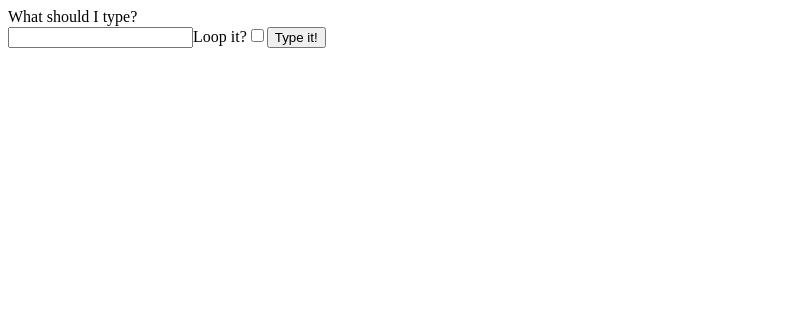
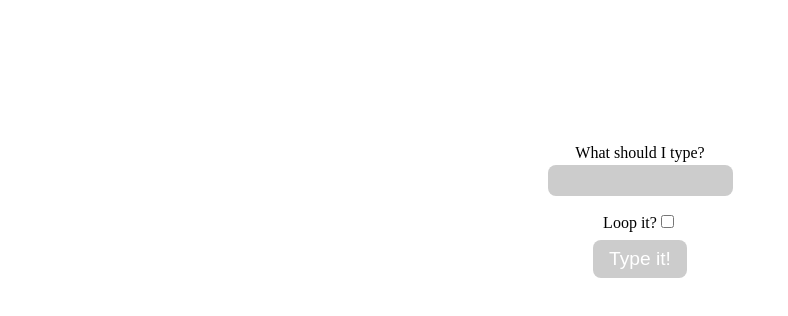
Before and after one commit to CBroaders12/typewriter-component, a React app: page / in a window 1280 px wide. Shown: the top 316 px of the page, without its empty margins (0-788 px from the left). Built offline with nearby package versions, Linux system fonts and the light colour scheme.

Commit message:
form styling

```diff
--- a/src/App.jsx
+++ b/src/App.jsx
@@ -1,47 +1,55 @@
 import React, { useState } from 'react';
-// import styles from './app.component.css';
+import styles from './app.component.css';
 
 import Typewriter from './Typewriter';
 
-/* eslint-disable arrow-body-style */
 const App = () => {
   const [looping, setLooping] = useState(false);
   const [textToType, setTextToType] = useState('');
   const [start, setStart] = useState(false);
 
-  const handleSubmit = (e) => {
-    e.preventDefault();
-
-    setStart(!start);
-  };
-
   return (
-    <>
-      {start && <Typewriter textToType={textToType} loop={looping} />}
-      <form onSubmit={handleSubmit}>
-        <label htmlFor='typewriterInput'>
+    <main className={styles.app}>
+      <div className={styles.container}>
+        {start && <Typewriter textToType={textToType} loop={looping} />}
+      </div>
+      <form className={styles.form}>
+        <label htmlFor='typewriterInput' className={styles.label}>
           What should I type?
           <br />
           <input
             type='text'
             name='typewriterInput'
             id='typewriterInput'
+            className={styles.textInput}
             value={textToType}
             onChange={(e) => setTextToType(e.target.value)}
+            disabled={start}
           />
         </label>
-        <label htmlFor='looping'>
+        <label htmlFor='loopInput' className={styles.label}>
           Loop it?
           <input
             type='checkbox'
+            name='loopInput'
+            id='loopInput'
+            className={styles.checkbox}
+            disabled={start}
             onChange={(e) => {
               setLooping(e.target.checked);
             }}
           />
         </label>
-        <button type='submit'>{start ? 'Stop' : 'Type it!'}</button>
+        <button
+          type='button'
+          className={!start ? styles.typeButton : styles.stopButton}
+          onClick={() => setStart(!start)}
+          disabled={textToType === ''}
+        >
+          {start ? 'Stop' : 'Type it!'}
+        </button>
       </form>
-    </>
+    </main>
   );
 };
 
--- a/src/Typewriter.jsx
+++ b/src/Typewriter.jsx
@@ -2,7 +2,9 @@ import React, { useEffect, useReducer } from 'react';
 import PropTypes from 'prop-types';
 import styles from './Typewriter.component.css';
 
-const Typewriter = ({ textToType, wpm, loop }) => {
+/* eslint-disable object-curly-newline */
+
+const Typewriter = ({ textToType, wpm, loop, pause }) => {
   const words = textToType.split(/\s+/);
   const averageWordLength =
     words.map((word) => word.length).reduce((a, b) => a + b) / words.length;
@@ -45,11 +47,14 @@ const Typewriter = ({ textToType, wpm, loop }) => {
         });
       }, delay);
     } else if (state.finished && loop) {
-      timeoutId = setTimeout(() => {
-        dispatch({
-          type: 'BACKSPACE',
-        });
-      }, delay / 2);
+      timeoutId = setTimeout(
+        () => {
+          dispatch({
+            type: 'BACKSPACE',
+          });
+        },
+        state.text.length === textToType.length ? pause * 1000 : delay / 2
+      );
     }
 
     return () => timeoutId && clearTimeout(timeoutId);
@@ -67,11 +72,13 @@ Typewriter.propTypes = {
   textToType: PropTypes.string.isRequired,
   loop: PropTypes.bool,
   wpm: PropTypes.number,
+  pause: PropTypes.number,
 };
 
 Typewriter.defaultProps = {
   loop: false,
   wpm: 100,
+  pause: 1,
 };
 
 export default Typewriter;
--- a/src/app.component.css
+++ b/src/app.component.css
@@ -1,5 +1,68 @@
-.app {
-  margin: 1rem;
-  font-family: Arial, Helvetica, sans-serif;
-  color: blue;
+.app,
+.form {
+  display: flex;
+  flex-direction: column;
+  align-items: center;
+  justify-content: center;
 }
+
+.container {
+  height: 5rem;
+  margin: 1.5rem 0;
+}
+
+.label {
+  margin: 0.5rem 0;
+  text-align: center;
+}
+
+.textInput {
+  margin-top: 0.2rem;
+  padding: 0.5rem 0.25rem;
+  outline: none;
+  border: none;
+  border-radius: 0.5rem;
+  text-align: center;
+  background-color: #ccc;
+}
+
+.textInput:focus {
+  background-color: rgb(152, 226, 158);
+  outline: green;
+}
+
+.textInput:disabled {
+  background-color: rgb(255, 177, 177);
+}
+
+.checkbox {
+  outline: none;
+  border: none;
+  background-color: gray;
+}
+
+.checkbox:checked {
+  background-color: green;
+}
+
+.typeButton {
+  background-color: green;
+}
+
+.typeButton:disabled {
+  background-color: #ccc;
+}
+
+.stopButton {
+  background-color: red;
+}
+
+.typeButton,
+.stopButton {
+  font-size: larger;
+  color: white;
+  outline: none;
+  border: none;
+  border-radius: 0.5rem;
+  padding: 0.5rem 1rem;
+}
--- a/src/index.jsx
+++ b/src/index.jsx
@@ -1,5 +1,6 @@
 import React from 'react';
 import ReactDOM from 'react-dom';
+import './main.css';
 
 import App from './App';
 
--- /dev/null
+++ b/src/main.css
@@ -0,0 +1,5 @@
+html {
+  box-sizing: border-box;
+  margin: 0;
+  padding: 0;
+}
```
